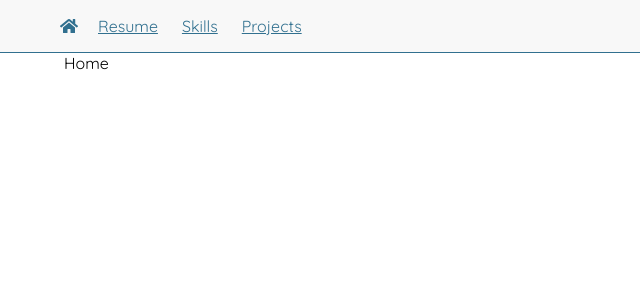
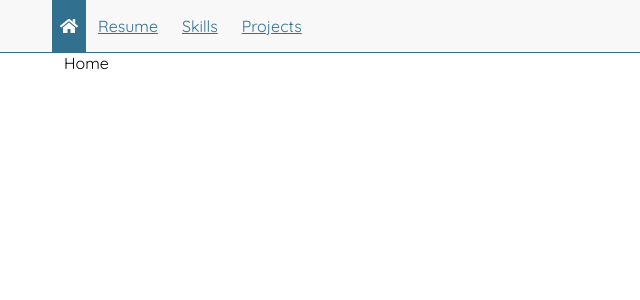
Before and after one commit to JuliaNeumann/portfolio, a React (Create React App) app: page / in a window 1280 px wide. Shown: the top 300 px of the page, without its empty margins (0-640 px from the left). Built offline with nearby package versions, Linux system fonts and the light colour scheme.

Commit message:
add menu component

```diff
--- a/src/App.js
+++ b/src/App.js
@@ -1,56 +1,22 @@
 import React from "react";
-import { BrowserRouter as Router, Switch, Route, Link } from "react-router-dom";
+import { BrowserRouter as Router, Switch, Route } from "react-router-dom";
 import "./styles/App.scss";
+import Menu from "./components/Menu/Menu";
+
+const menuData = require("./components/Menu/Menu.json");
 
 function App() {
   return (
     <Router>
-      <div>
-        <nav className="navbar" role="navigation" aria-label="main navigation">
-          <div className="container">
-            <div className="navbar-brand">
-              <Link className="navbar-item" to="/">
-                <span className="icon">
-                  <i className="fas fa-home"></i>
-                </span>
-              </Link>
+      <Menu />
 
-              <button
-                className="navbar-burger burger"
-                aria-label="menu"
-                aria-expanded="false"
-                data-target="navbarBasicExample"
-              >
-                <span aria-hidden="true"></span>
-                <span aria-hidden="true"></span>
-                <span aria-hidden="true"></span>
-              </button>
-            </div>
-
-            <div id="navbarBasicExample" className="navbar-menu">
-              <div className="navbar-start">
-                <Link className="navbar-item" to="/resume">
-                  Resume
-                </Link>
-                <Link className="navbar-item" to="/skills">
-                  Skills
-                </Link>
-                <Link className="navbar-item" to="/projects">
-                  Projects
-                </Link>
-              </div>
-            </div>
-          </div>
-        </nav>
-
-        <div className="container">
-          <Switch>
-            <Route path="/resume">Resume</Route>
-            <Route path="/skills">Skills</Route>
-            <Route path="/projects">Projects</Route>
-            <Route path="/">Home</Route>
-          </Switch>
-        </div>
+      <div className="container">
+        <Switch>
+          {menuData.items.map((item, index) => {
+            return <Route path={item.route}>{item.text.EN}</Route>;
+          })}
+          <Route path="/">Home</Route>
+        </Switch>
       </div>
     </Router>
   );
--- /dev/null
+++ b/src/components/Menu/Menu.js
@@ -0,0 +1,56 @@
+import React from "react";
+import { NavLink } from "react-router-dom";
+import "./Menu.scss";
+
+const data = require("./Menu.json");
+
+function Menu() {
+  return (
+    <nav className="menu navbar" role="navigation" aria-label="main navigation">
+      <div className="container">
+        <div className="navbar-brand">
+          <NavLink
+            className="menu__home-link navbar-item"
+            to="/"
+            activeClassName="is-active"
+            exact={true}
+          >
+            <span className="icon">
+              <i className="fas fa-home"></i>
+            </span>
+          </NavLink>
+
+          <button
+            className="navbar-burger burger"
+            aria-label="menu"
+            aria-expanded="false"
+            data-target="navbarBasicExample"
+          >
+            <span aria-hidden="true"></span>
+            <span aria-hidden="true"></span>
+            <span aria-hidden="true"></span>
+          </button>
+        </div>
+
+        <div id="navbarBasicExample" className="navbar-menu">
+          <div className="navbar-start">
+            {data.items.map((item, index) => {
+              return (
+                <NavLink
+                  key={index}
+                  className="navbar-item"
+                  to={item.route}
+                  activeClassName="is-active"
+                >
+                  {item.text.EN}
+                </NavLink>
+              );
+            })}
+          </div>
+        </div>
+      </div>
+    </nav>
+  );
+}
+
+export default Menu;
--- /dev/null
+++ b/src/components/Menu/Menu.json
@@ -0,0 +1,25 @@
+{
+    "items": [
+        {
+            "route": "/resume",
+            "text": {
+                "EN": "Resume",
+                "DE": "Lebenslauf"
+            }
+        },
+        {
+            "route": "/skills",
+            "text": {
+                "EN": "Skills",
+                "DE": "Fähigkeiten"
+            }
+        },
+        {
+            "route": "/projects",
+            "text": {
+                "EN": "Projects",
+                "DE": "Projekte"
+            }
+        }
+    ]
+}
--- /dev/null
+++ b/src/components/Menu/Menu.scss
@@ -0,0 +1,11 @@
+@import "../../styles/variables";
+
+.menu {
+    & &__home-link.navbar-item {
+        &:hover,
+        &:focus {
+            background-color: $primary;
+            color: white;
+        }
+    }
+}
--- a/src/styles/App.scss
+++ b/src/styles/App.scss
@@ -1,11 +1,6 @@
 @charset "utf-8";
 
-
-// Customize Bulma
-$primary: #31708F;
-$navbar-item-color: $primary;
-$navbar-item-hover-color: black;
-$scheme-main: #f8f8f8;
+@import "./variables";
 
 // Import Bulma base + necessary components
 @import "bulma/sass/utilities/_all.sass";
--- /dev/null
+++ b/src/styles/_variables.scss
@@ -0,0 +1,8 @@
+// Customize Bulma
+$primary: #31708F;
+$navbar-item-color: $primary;
+$navbar-item-hover-color: white;
+$navbar-item-hover-background-color: $primary;
+$navbar-item-active-color: white;
+$navbar-item-active-background-color: $primary;
+$scheme-main: #f8f8f8;
```
